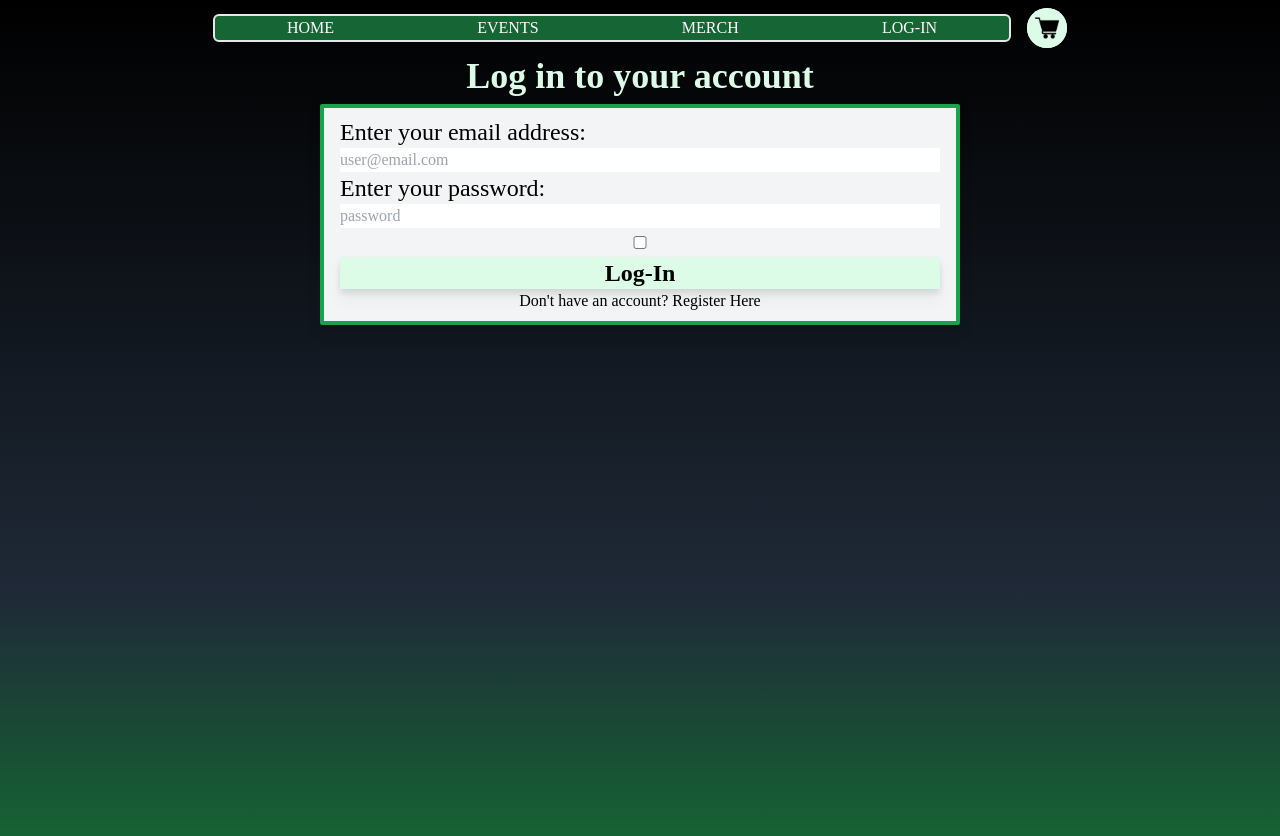
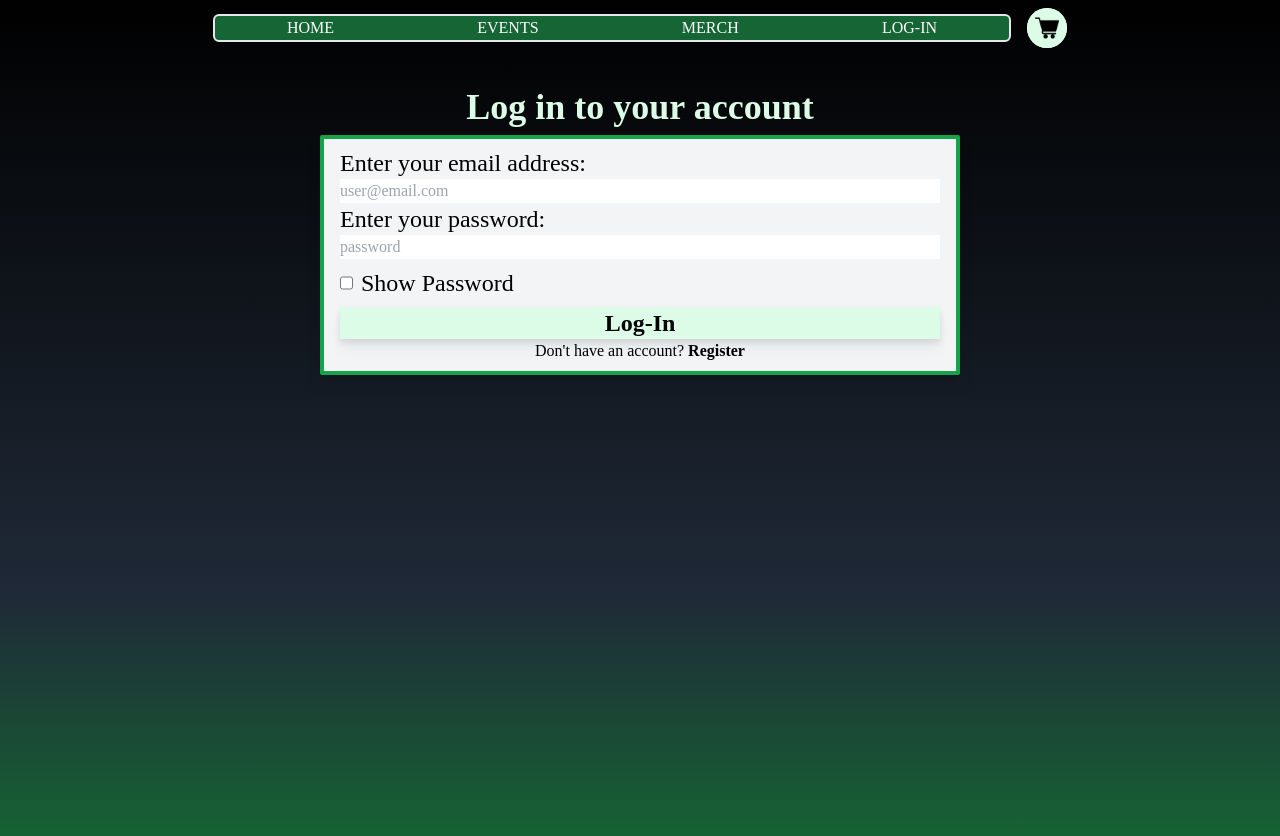
Before and after one commit to jordaz14/Ecom_Mahjong, a React (Vite) app in the folder client/: page /login in a window 1280 px wide. Shown: the top 836 px of the page. Built offline with nearby package versions, Linux system fonts and the light colour scheme; a web font is replaced by a local one.

Commit message:
added check password toggle to login and register

```diff
--- a/client/src/pages/LogIn.jsx
+++ b/client/src/pages/LogIn.jsx
@@ -1,11 +1,22 @@
+import React, { useState } from "react";
+
+import CreateCarousel from "../components/CreateCarousel.jsx";
 import TitleText from "../components/TitleText.jsx";
 import PageCarousel from "../components/PageCarousel.jsx";
 import ContentCard from "../components/ContentCard.jsx";
 
 function LogIn() {
+  const [ShowPassword, SetShowPassword] = useState("password");
+  const ShowPasswordToggle = () => {
+    if (ShowPassword == "password") {
+      SetShowPassword("text");
+    } else {
+      SetShowPassword("password");
+    }
+  };
   return (
     <>
-      <div className="h-screen snap-y snap-mandatory overflow-y-auto py-8">
+      <CreateCarousel>
         <PageCarousel className="md:w-2/3 mx-auto">
           <TitleText>Log in to your account</TitleText>
           <ContentCard className="w-3/4 mx-auto py-2 px-4">
@@ -13,21 +24,42 @@ function LogIn() {
               <label for="email" className="text-left md:text-2xl">
                 Enter your email address:
               </label>
-          <input type="email" id="Email" placeholder="user@email.com"></input>
+              <input
+                type="email"
+                id="Email"
+                placeholder="user@email.com"
+              ></input>
               <label for="email" className="text-left md:text-2xl">
                 Enter your password:
               </label>
-          <input type="password" id="Password" placeholder="password"></input>
-          <input type="checkbox" id="CheckPassword" className="mt-2"></input>
+              <input
+                type={ShowPassword}
+                id="Password"
+                placeholder="password"
+              ></input>
+              <div className="flex mt-2">
+                <input
+                  type="checkbox"
+                  id="CheckPassword"
+                  onClick={ShowPasswordToggle}
+                ></input>
+                <label for="checkbox" className="ml-2 text-left md:text-2xl">
+                  Show Password
+                </label>
+              </div>
               <button className="bg-green-100 hover:bg-green-300 font-bold drop-shadow-lg mt-2 md:text-2xl">
                 Log-In
               </button>
             </form>
-        <p>Don't have an account? <a href=
-        "/register">Register Here</a></p>
+            <p>
+              Don't have an account?{" "}
+              <a href="/register" className="font-bold">
+                Register
+              </a>
+            </p>
           </ContentCard>
         </PageCarousel>
-      </div>
+      </CreateCarousel>
     </>
   );
 }
--- a/client/src/pages/Register.jsx
+++ b/client/src/pages/Register.jsx
@@ -1,11 +1,22 @@
+import React, { useState } from "react";
+
 import PageCarousel from "../components/PageCarousel";
 import ContentCard from "../components/ContentCard";
 import TitleText from "../components/TitleText";
+import CreateCarousel from "../components/CreateCarousel";
 
 function Register() {
+  const [ShowPassword, SetShowPassword] = useState("password");
+  const ShowPasswordToggle = () => {
+    if (ShowPassword == "password") {
+      SetShowPassword("text");
+    } else {
+      SetShowPassword("password");
+    }
+  };
   return (
     <>
-      <div className="h-screen snap-y snap-mandatory overflow-y-auto py-8">
+      <CreateCarousel>
         <PageCarousel className="md:w-2/3 mx-auto">
           <TitleText>Create an account</TitleText>
           <ContentCard className="w-3/4 mx-auto py-2 px-4">
@@ -22,7 +33,7 @@ function Register() {
                 Enter your password:
               </label>
               <input
-                type="password"
+                type={ShowPassword}
                 id="password"
                 placeholder="password"
               ></input>
@@ -30,20 +41,33 @@ function Register() {
                 Confirm your password:
               </label>
               <input
-                type="password"
+                type={ShowPassword}
                 id="confirmpassword"
                 placeholder="confirm password"
               ></input>
+              <div className="flex mt-2">
+                <input
+                  type="checkbox"
+                  id="CheckPassword"
+                  onClick={ShowPasswordToggle}
+                ></input>
+                <label for="checkbox" className="ml-2 text-left md:text-2xl">
+                  Show Password
+                </label>
+              </div>
               <button className="bg-green-100 hover:bg-green-300 font-bold drop-shadow-lg mt-2 md:text-2xl">
                 Register
               </button>
             </form>
             <p>
-              Already have an account? <a href="/login">Log-In Here</a>
+              Already have an account?{" "}
+              <a href="/login" className="font-bold">
+                Log-In
+              </a>
             </p>
           </ContentCard>
         </PageCarousel>
-      </div>
+      </CreateCarousel>
     </>
   );
 }
```
Lines whose indentation alone changed are shown as unchanged.
